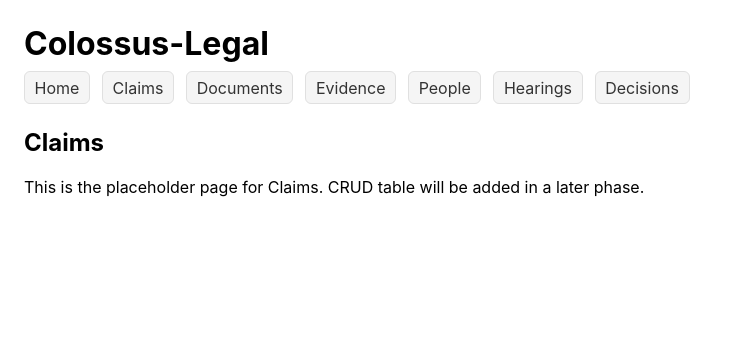
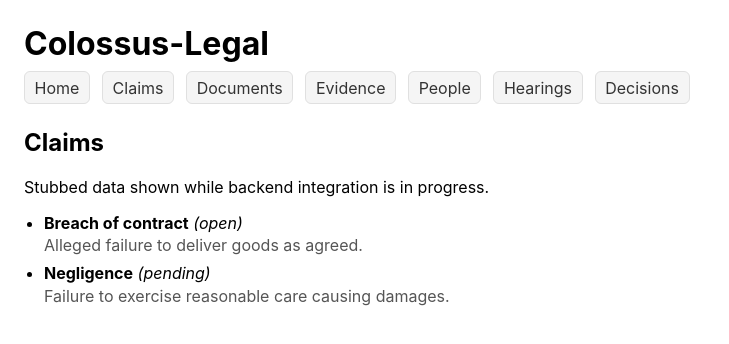
Before and after one commit to rhrywnak/colossus-legal, a React (Vite) app in the folder frontend/: page /claims in a window 1280 px wide. Shown: the top 344 px of the page, without its empty margins (0-729 px from the left). Built offline with nearby package versions, Linux system fonts and the light colour scheme.

Commit message:
feat(frontend): add Claims UI L0 stub at /claims

```diff
--- a/frontend/package.json
+++ b/frontend/package.json
@@ -5,7 +5,8 @@
   "scripts": {
     "dev": "vite",
     "build": "vite build",
-    "preview": "vite preview"
+    "preview": "vite preview",
+    "test": "vitest run"
   },
   "dependencies": {
     "react": "^18.3.0",
@@ -17,6 +18,7 @@
     "@types/react-dom": "^18.3.0",
     "@vitejs/plugin-react-swc": "^3.5.0",
     "typescript": "^5.5.0",
-    "vite": "^5.0.0"
+    "vite": "^5.0.0",
+    "vitest": "^1.6.0"
   }
 }
--- a/frontend/src/App.tsx
+++ b/frontend/src/App.tsx
@@ -1,6 +1,6 @@
 import React from "react";
 import { Link, Route, Routes } from "react-router-dom";
-import Claims from "./pages/Claims";
+import ClaimsPage from "./pages/ClaimsPage";
 import Decisions from "./pages/Decisions";
 import Documents from "./pages/Documents";
 import Evidence from "./pages/Evidence";
@@ -46,7 +46,7 @@ const App: React.FC = () => {
       <main>
         <Routes>
           <Route path="/" element={<Home />} />
-          <Route path="/claims" element={<Claims />} />
+          <Route path="/claims" element={<ClaimsPage />} />
           <Route path="/documents" element={<Documents />} />
           <Route path="/evidence" element={<Evidence />} />
           <Route path="/people" element={<People />} />
--- /dev/null
+++ b/frontend/src/pages/ClaimsPage.tsx
@@ -0,0 +1,68 @@
+import React, { useEffect, useState } from "react";
+import { Claim, getClaimsStub } from "../services/claims";
+
+const ClaimsPage: React.FC = () => {
+  const [claims, setClaims] = useState<Claim[]>([]);
+  const [loading, setLoading] = useState(true);
+  const [error, setError] = useState<string | null>(null);
+
+  useEffect(() => {
+    let active = true;
+
+    const loadClaims = async () => {
+      try {
+        const data = await getClaimsStub();
+        if (!active) return;
+        setClaims(data);
+        setError(null);
+      } catch (err) {
+        if (!active) return;
+        const message = err instanceof Error ? err.message : "Unknown error";
+        setError(message);
+      } finally {
+        if (active) {
+          setLoading(false);
+        }
+      }
+    };
+
+    loadClaims();
+
+    return () => {
+      active = false;
+    };
+  }, []);
+
+  if (loading) {
+    return <div>Loading claims...</div>;
+  }
+
+  if (error) {
+    return <div role="alert">Error loading claims: {error}</div>;
+  }
+
+  if (claims.length === 0) {
+    return <div>No claims yet.</div>;
+  }
+
+  return (
+    <div>
+      <h2>Claims</h2>
+      <p>Stubbed data shown while backend integration is in progress.</p>
+      <ul style={{ paddingLeft: "1.25rem" }}>
+        {claims.map((claim) => (
+          <li key={claim.id} style={{ marginBottom: "0.5rem" }}>
+            <strong>{claim.title}</strong> <em>({claim.status})</em>
+            {claim.description ? (
+              <div style={{ color: "#555", marginTop: "0.15rem" }}>
+                {claim.description}
+              </div>
+            ) : null}
+          </li>
+        ))}
+      </ul>
+    </div>
+  );
+};
+
+export default ClaimsPage;
--- /dev/null
+++ b/frontend/src/services/claims.ts
@@ -0,0 +1,26 @@
+export type Claim = {
+  id: string;
+  title: string;
+  description?: string;
+  status: string;
+};
+
+const stubClaims: Claim[] = [
+  {
+    id: "claim-1",
+    title: "Breach of contract",
+    description: "Alleged failure to deliver goods as agreed.",
+    status: "open",
+  },
+  {
+    id: "claim-2",
+    title: "Negligence",
+    description: "Failure to exercise reasonable care causing damages.",
+    status: "pending",
+  },
+];
+
+export async function getClaimsStub(): Promise<Claim[]> {
+  // Simulate async fetch; can be extended to throw for error-state testing.
+  return Promise.resolve(stubClaims);
+}
```
Also changed, not shown: 3 other files (tests, documents, lock files or other folders).
